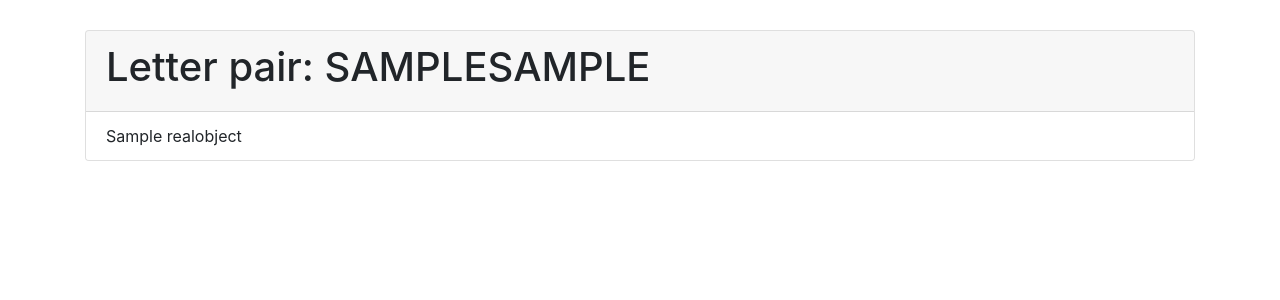
After one commit to adamurban98/cubeapp, a Django app: page /pair/1 in a window 1280 px wide. The commit adds this page. Shown: the top 300 px of the page. Run offline with Django 3.2, Linux system fonts and the light colour scheme; tables that the repository leaves empty hold one stand-in row (values such as "Sample post"); some libraries are stand-ins or nearby versions.

Commit message:
Add abbreviation details view

```diff
--- a/cubeapp/models.py
+++ b/cubeapp/models.py
@@ -1,4 +1,5 @@
 from django.db import models
+from django.urls import reverse
 
 
 class RealObject(models.Model):
@@ -25,3 +26,6 @@ class Abbreviation(models.Model):
 
     def __str__(self):
         return (self.first + self.second).upper()
+
+    def get_absolute_url(self):
+        return reverse('cubeapp:pair-detail', args=[self.pk])
--- /dev/null
+++ b/cubeapp/templates/cubeapp/abbreviation_detail.html
@@ -0,0 +1,18 @@
+{% extends "cubeapp/base.html" %}
+
+{% block body %}
+<div class="container">
+	<div class="card">
+		<div class="card-header">
+			<h1>Letter pair: {{ object.first.upper }}{{ object.second.upper }}</h1>
+		</div>
+		<ul class="list-group list-group-flush">
+		{% for realobject in object.realobject_set.all %}
+			<li class="list-group-item">{{realobject}}</li>
+		{% endfor %}
+		</ul>
+	</div>
+</div>
+
+
+{% endblock %}
--- a/cubeapp/templates/cubeapp/index.html
+++ b/cubeapp/templates/cubeapp/index.html
@@ -35,7 +35,7 @@
                     {% endfor %}
                 </ul>
                 <div class="card-body">
-                    <a href="#" class="card-link">View card</a>
+                    <a href="{{card.abbreviation.get_absolute_url}}" class="card-link">Details</a>
                 </div>
             </div>
         </div>
--- a/cubeapp/urls.py
+++ b/cubeapp/urls.py
@@ -7,5 +7,6 @@ app_name = 'cubeapp'
 urlpatterns = [
     path('login', views.LoginSuccessView.as_view(), name='login'),
     path('logout', LogoutView.as_view(next_page='/'), name='logout'),
+    path('pair/<int:pk>', views.AbbreviationDetail.as_view(), name='pair-detail'),
     path('', views.index, name='index'),
 ]
--- a/cubeapp/views.py
+++ b/cubeapp/views.py
@@ -1,4 +1,5 @@
 from django.shortcuts import render, get_object_or_404
+from django.views.generic import DetailView
 from django.contrib.auth.decorators import login_required
 from django.contrib.messages.views import SuccessMessageMixin
 from django.contrib.auth.views import LoginView
@@ -32,3 +33,7 @@ class LoginSuccessView(SuccessMessageMixin, LoginView):
 
     def get_succes_message(self, cleaned_data):
         return 'login succes'
+
+
+class AbbreviationDetail(DetailView):
+    model = Abbreviation
```
